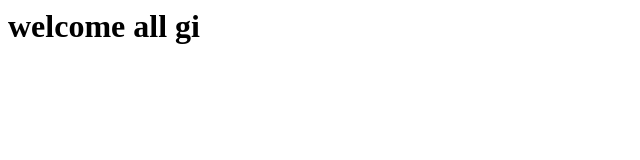
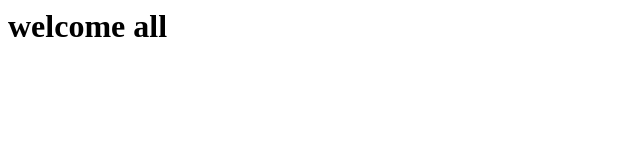
Before and after one commit to hari-devop-tech/git, a plain HTML site: page index.html in a window 1280 px wide. Shown: the full height of the page, 0-640 px from the left. Drawn offline with Linux system fonts and the light colour scheme.

Commit message:
intial commit

```diff
--- a/index.html
+++ b/index.html
@@ -1,6 +1,6 @@
 <html>
     <h1>
         welcome all
-        gi
+
     </h1>
 </html>
```
